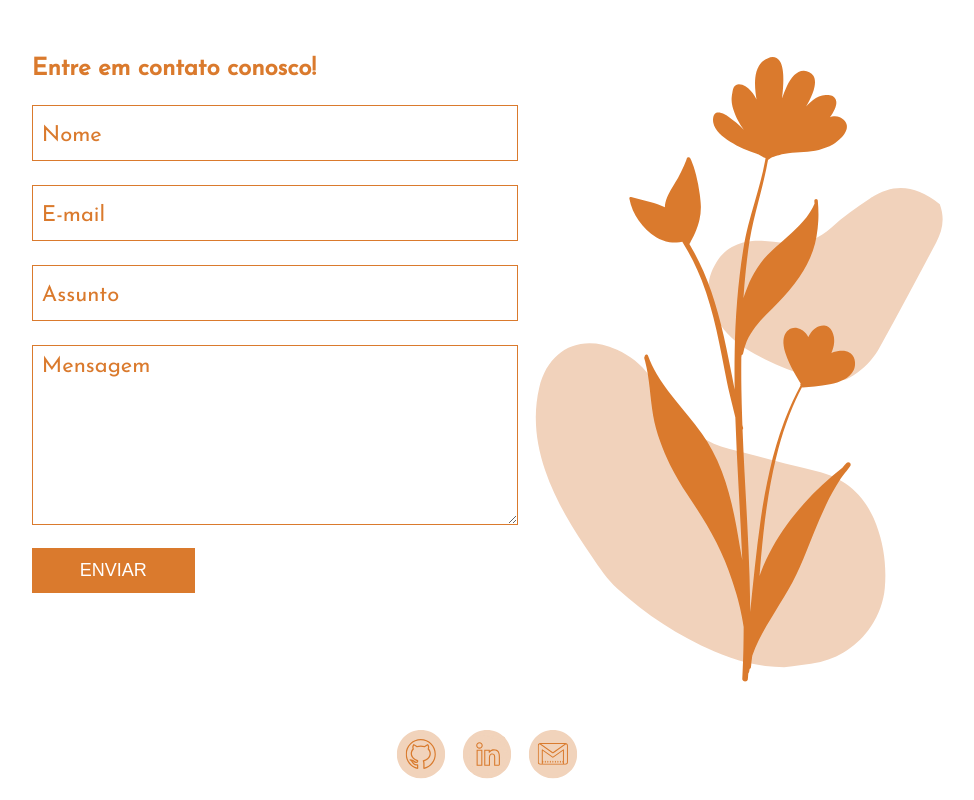
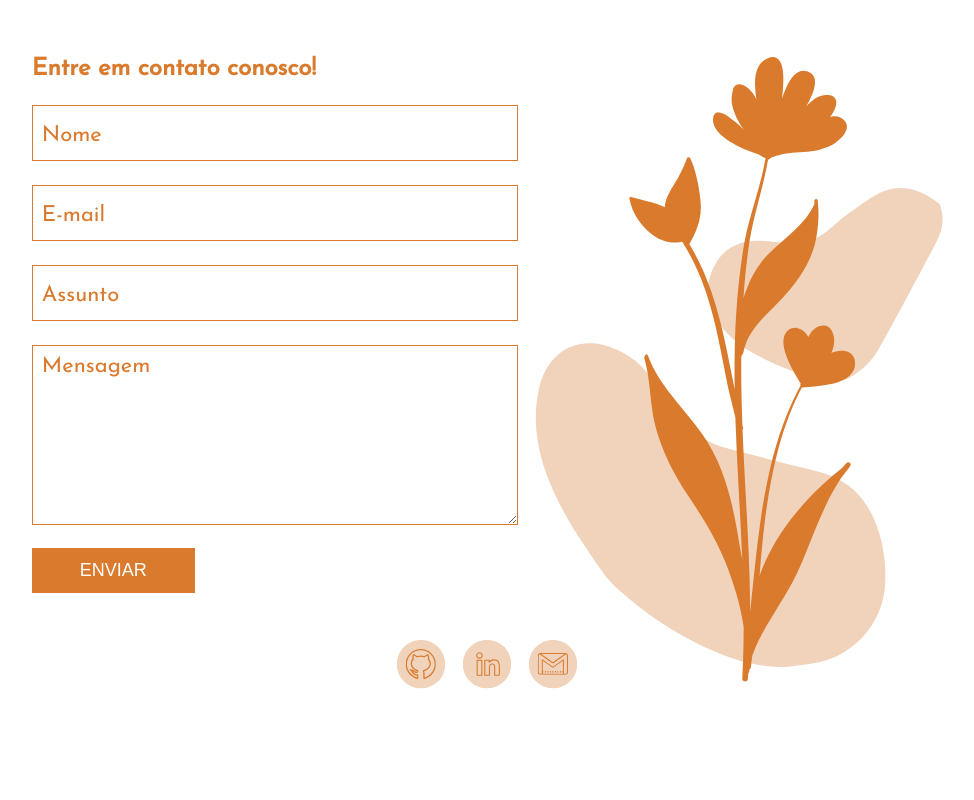
Before and after one commit to dlavinia/Bohochicc, a Vue app in the folder frontend/: page /#/contact in a window 1280 px wide. Shown: the part 347-1147 px from the top of the page, without its empty margins (145-1119 px from the left). After the commit the page ends 1057 px from the top, so only its background shows below. Built offline with nearby package versions, Linux system fonts and the light colour scheme.

Commit message:
update footer css

```diff
--- a/frontend/src/components/footer.vue
+++ b/frontend/src/components/footer.vue
@@ -21,6 +21,9 @@ footer{
     justify-content: center;
     align-items: center;
     padding:1rem;
+    width: 100%;
+    margin-top: -90px;
+    background-color: transparent;
 }
 
 ul{
```
